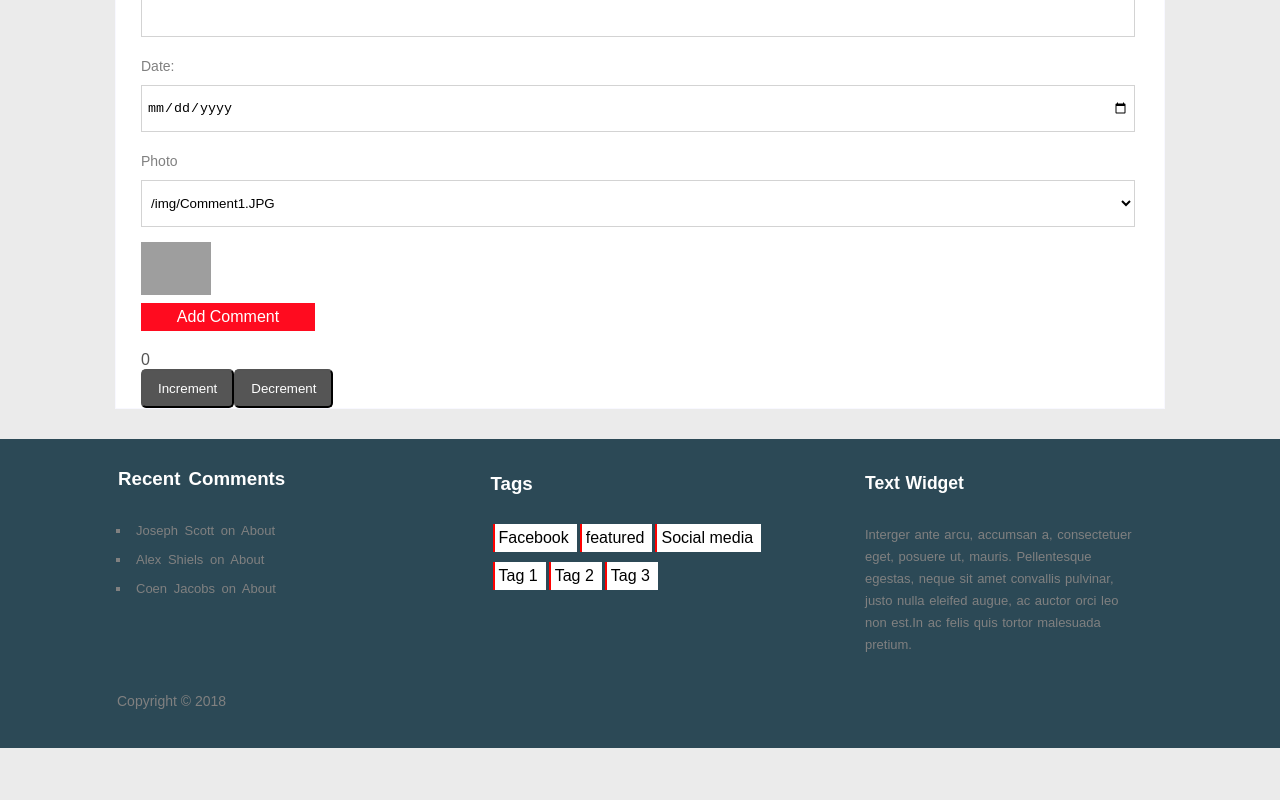
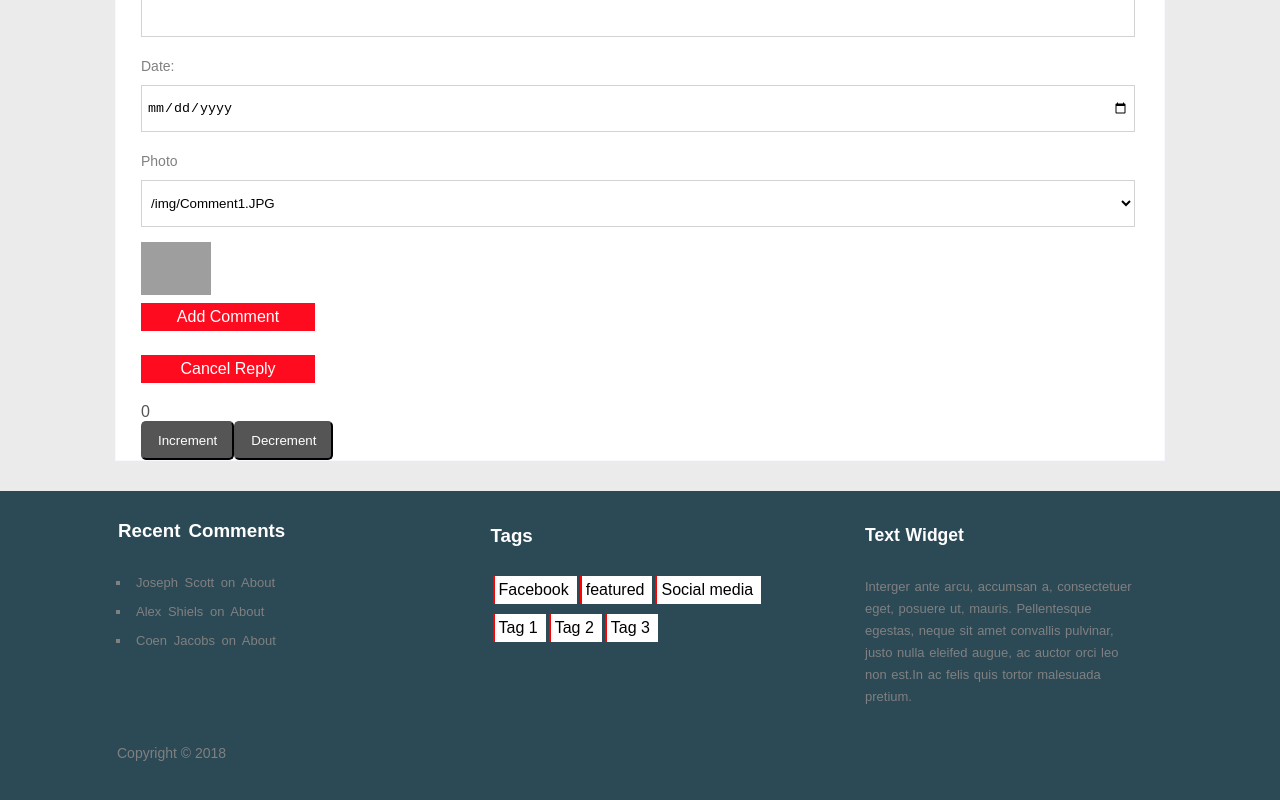
Before and after one commit to Tafumorika/reactv2.github.io, a React (Create React App) app: page / in a window 1280 px wide. Shown: the part 3295-4095 px from the top of the page. Before the commit the page ends 4043 px from the top, so only its background shows below. Built offline with nearby package versions, Linux system fonts and the light colour scheme; grey boxes are pictures that could not be loaded.

Commit message:
Реализована кнопа CancelReply, котровая обнуляет action addReplyId

```diff
--- a/src/components/Button/index.js
+++ b/src/components/Button/index.js
@@ -5,10 +5,12 @@ import './style.css';
 
 const Button = (props) => {
     return(
-        <button className="button-red">{props.children}</button>
+        <button type={props.type} onClick={props.onClick} className="button-red" >{props.children}</button>
     )
 };
 Button.propTypes = {
-    children: PropTypes.string
+    children: PropTypes.string,
+    type: PropTypes.string
+
 };
 export {Button}
--- a/src/components/Comment/index.js
+++ b/src/components/Comment/index.js
@@ -14,7 +14,7 @@ class Comment extends Component {
 
     render () {
         const {img, name, text, date} = this.props
-        console.log(this.props);;
+        console.log(this.props);
 
         return (<div  className="comment">
                 <img alt="avatar" src={img} className="comment-avatar"/>
--- a/src/components/FormAddComment/index.js
+++ b/src/components/FormAddComment/index.js
@@ -17,7 +17,8 @@ function getInitialvelues () {
 class FormAddComment extends Component {
     static propTypes = {
         addComment: PropsTypes.func,
-        replyId: PropsTypes.string
+        replyId: PropsTypes.string,
+        addReplyId: PropsTypes.func
     };
     state = {
         myFormList: getInitialvelues()
@@ -37,6 +38,12 @@ class FormAddComment extends Component {
         console.log(event.target.name, event.target.value);
         this.setState({myFormList: {...this.state.myFormList, [event.target.name]: event.target.value}})
     };
+    cancelReply =() => {
+        console.log(this.props.addReplyId);
+        this.props.addReplyId(null);
+
+    };
+
 
     render() {
 
@@ -65,7 +72,10 @@ class FormAddComment extends Component {
 
                     <img alt="form-avatar" className="form-avatar" src={img}/>
                 <br/>
-                    <Button>Add Comment</Button>
+                    <Button type='submit'>Add Comment</Button>
+                    <br/>
+                    <Button type='button' onClick={this.cancelReply}>Cancel Reply</Button>
+
                 </form>
             </div>
         )
--- a/src/containers/EnhancedForm.js
+++ b/src/containers/EnhancedForm.js
@@ -1,7 +1,7 @@
 import {connect} from 'react-redux';
 import { bindActionCreators } from 'redux'
 import {FormAddComment} from "../components/FormAddComment/index";
-import {addComment} from "../actions/comments";
+import {addComment, addReplyId} from "../actions/comments";
 
 const mapReplyId = (state) => {
     return {
@@ -12,6 +12,7 @@ const mapReplyId = (state) => {
 const mapDispatchToProps = (dispatch) => {
     return bindActionCreators({
         addComment,
+        addReplyId,
     }, dispatch);
 };
 
```
